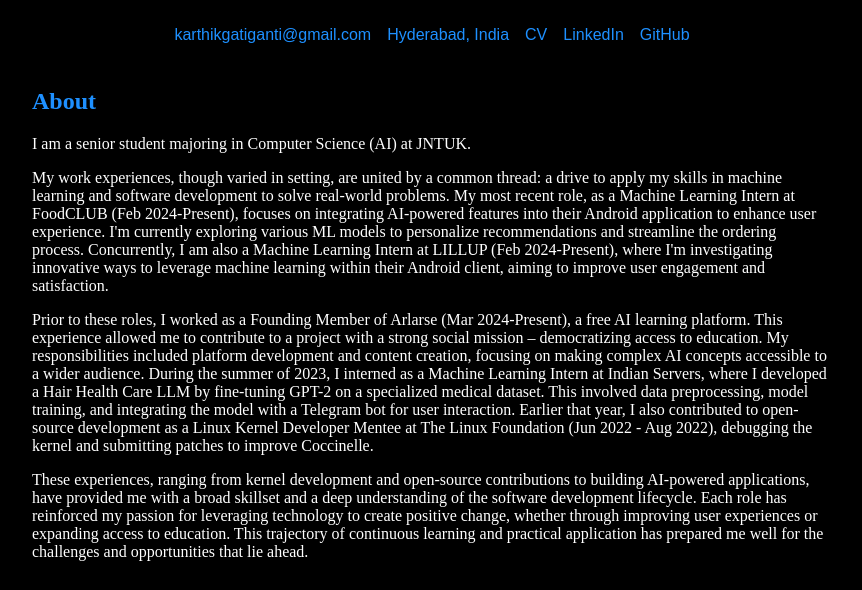
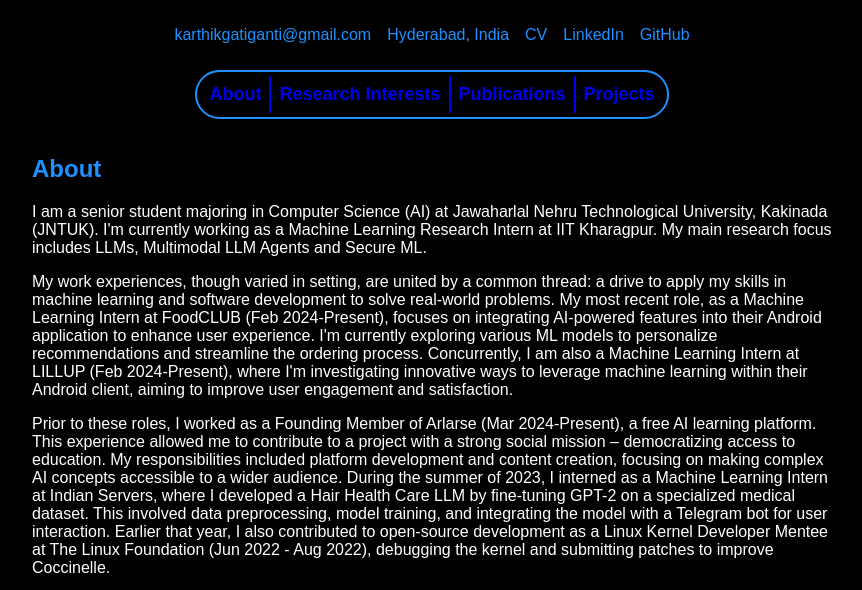
Before and after one commit to karthek-git/karthek-git.github.io, a plain HTML site: page index.html in a window 1280 px wide. Shown: the part 347-937 px from the top of the page, without its empty margins (208-1070 px from the left). Drawn offline with Linux system fonts and the light colour scheme.

Commit message:
snapshot

```diff
--- a/app/me.css
+++ b/app/me.css
@@ -1,6 +1,7 @@
 body {
     background-color: black;
     color: white;
+    font-family: Arimo, Helvetica, sans-serif;
 }
 
 a:link {
@@ -38,15 +39,50 @@
     text-align: center;
 }
 
-section{
+nav {
+    max-width: fit-content;
+    padding: 4px;
+    border-width: 2px;
+    border-color: dodgerblue;
+    border-style: solid;
+    border-radius: 180px;
+    margin: 0 auto;
+}
+
+.nav_item {
+    padding: 8px;
+    font-family: Arimo, sans-serif;
+    font-weight: bold;
+    font-size: large;
+    border-right-width: 2px;
+    border-right-style: solid;
+}
+
+.nav_item_end {
+    padding: 8px;
+    font-family: Arimo, sans-serif;
+    font-weight: bold;
+    font-size: large;
+}
+
+section {
     padding: 16px;
     max-width: 800px;
     margin: 0 auto;
 }
 
-@media only screen and (max-width: 960px) {
+@media only screen and (max-width: 800px) {
     section {
         width: 80%;
+        margin: 0 auto;
+    }
+
+    nav {
+        width: 80%;
+        border-width: 2px;
+        border-color: dodgerblue;
+        border-style: solid;
+        border-radius: 180px;
         margin: 0 auto;
     }
 }
--- a/index.html
+++ b/index.html
@@ -6,6 +6,8 @@
     <meta name="viewport" content="width=device-width">
     <meta name="theme-color" content="#000000">
     <title>Karthik</title>
+    <meta name="keywords" content="Karthik, Karthik Alapati, karthek, Entrepreneur, Researcher, LLMs">
+    <meta name="description" content="Karthik: Entrepreneur and Researcher in AI">
     <link rel="icon" href="art/favicon/karthek.png">
     <link rel="stylesheet" href="app/me.css">
 </head>
@@ -49,11 +51,24 @@
     </a>
 </div>
 
+<br/>
+
+<nav>
+    <div class="center">
+        <a class="nav_item" href="#abt"> About </a>
+        <a class="nav_item" href="#research_interests"> Research Interests </a>
+        <a class="nav_item" href="#ppr"> Publications </a>
+        <a class="nav_item_end" href="#prj"> Projects </a>
+    </div>
+</nav>
+
 <main>
     <section id="abt">
         <h2>About</h2>
         <p>
-            I am a senior student majoring in Computer Science (AI) at JNTUK.
+            I am a senior student majoring in Computer Science (AI) at Jawaharlal Nehru Technological University, Kakinada (JNTUK).
+            I'm currently working as a Machine Learning Research Intern at IIT Kharagpur. My main research focus
+            includes LLMs, Multimodal LLM Agents and Secure ML.
         </p>
         <p>
             My work experiences, though varied in setting, are united by a common thread: a drive to apply my skills in
@@ -79,15 +94,6 @@
             Mentee
             at The Linux Foundation (Jun 2022 - Aug 2022), debugging the kernel and submitting patches to improve
             Coccinelle.
-        </p>
-
-        <p>
-            These experiences, ranging from kernel development and open-source contributions to building AI-powered
-            applications, have provided me with a broad skillset and a deep understanding of the software development
-            lifecycle. Each role has reinforced my passion for leveraging technology to create positive change, whether
-            through improving user experiences or expanding access to education. This trajectory of continuous learning
-            and
-            practical application has prepared me well for the challenges and opportunities that lie ahead.
         </p>
     </section>
 
@@ -207,7 +213,7 @@
     </section>
 
 
-    <section>
+    <section id="fossw">
         <h2>Free Software</h2>
         <p>
             I am a Debian Developer from 2020. I built and currently maintaining 7 packages across 3 teams including
```
